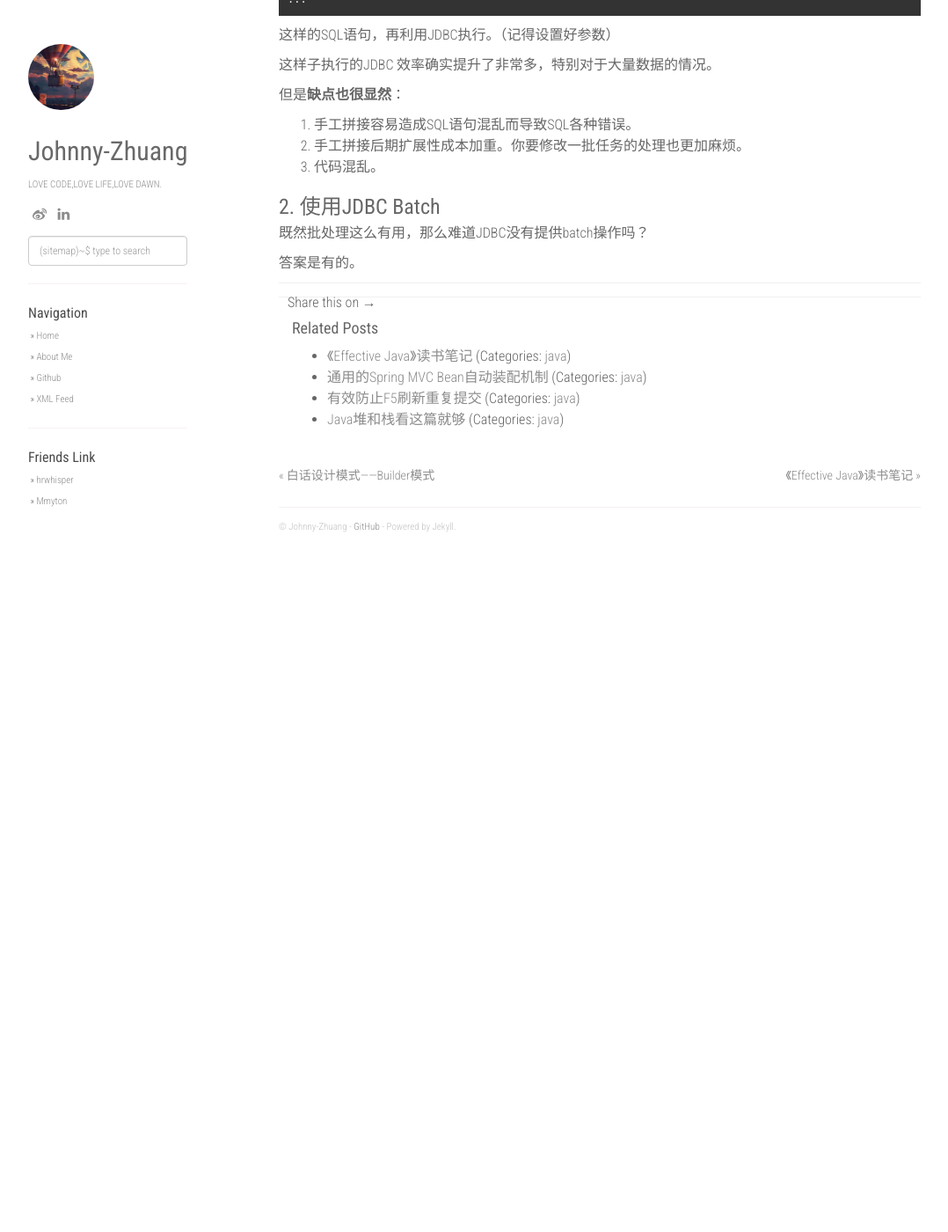
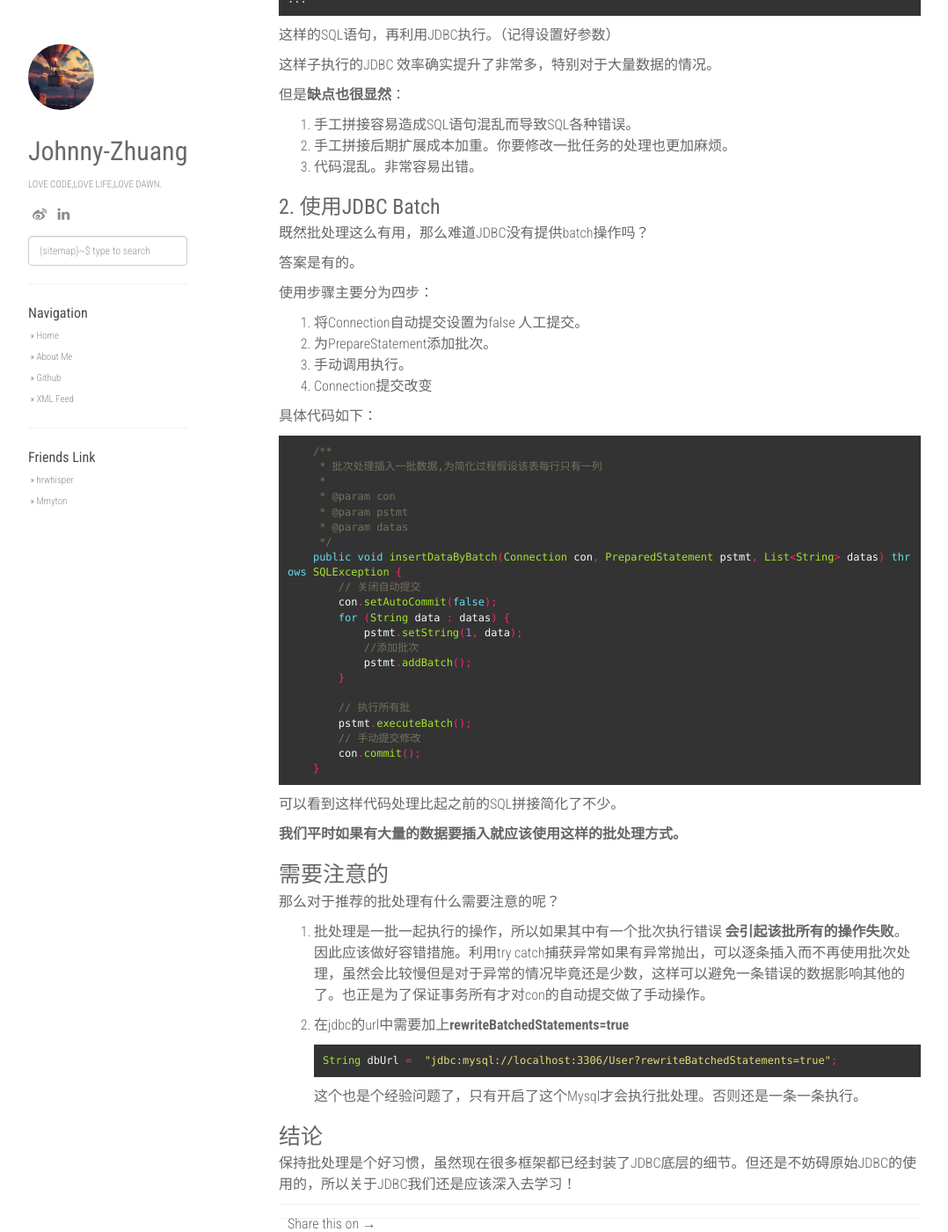
Before and after one commit to iamjohnnyzhuang/iamjohnnyzhuang.github.io, a Jekyll site: the page built from _posts/2017-01-22-JDBC优化之批处理.md, in a window 1280 px wide and 1400 px high, scrolled down 928 px. Shown: the whole window at 88% size, without its empty margins (53-1131 px from the left). Built offline with Jekyll 4.4.1, drawn with Linux system fonts in a browser that asks for light colours; nearby versions of some CDN libraries; comment, search, counter and statistics services are not loaded; before the commit the page ends 1558 px from its top, so only the background shows below that.

Commit message:
JDBC批处理完善

````diff
--- a/_posts/2017-01-22-JDBC优化之批处理.md
+++ b/_posts/2017-01-22-JDBC优化之批处理.md
@@ -63,8 +63,8 @@ INSERT INTO `goods`(`id`, `price`, `name`) VALUES (?,?,?);
 但是**缺点也很显然**：
 
 1. 手工拼接容易造成SQL语句混乱而导致SQL各种错误。
-2. 手工拼接后期扩展性成本加重。你要修改一批任务的处理也更加麻烦。
-3. 代码混乱。
+2. 手工拼接后期扩展成本加重。你要修改一批任务的处理也更加麻烦。
+3. 代码混乱。非常容易出错。
 
 
 
@@ -73,3 +73,58 @@ INSERT INTO `goods`(`id`, `price`, `name`) VALUES (?,?,?);
 既然批处理这么有用，那么难道JDBC没有提供batch操作吗？
 
 答案是有的。
+
+使用步骤主要分为四步：
+
+1. 将Connection自动提交设置为false 人工提交。
+2. 为PrepareStatement添加批次。
+3. 手动调用执行。
+4. Connection提交改变
+
+具体代码如下：
+
+``` java
+    /**
+     * 批次处理插入一批数据,为简化过程假设该表每行只有一列
+     *
+     * @param con
+     * @param pstmt
+     * @param datas
+     */
+    public void insertDataByBatch(Connection con, PreparedStatement pstmt, List<String> datas) throws SQLException {
+        // 关闭自动提交
+        con.setAutoCommit(false);
+        for (String data : datas) {
+            pstmt.setString(1, data);
+            //添加批次
+            pstmt.addBatch();
+        }
+
+        // 执行所有批
+        pstmt.executeBatch();
+        // 手动提交修改
+        con.commit();
+    }
+```
+
+可以看到这样代码处理比起之前的SQL拼接简化了不少。
+
+**我们平时如果有大量的数据要插入就应该使用这样的批处理方式。**
+
+## 需要注意的
+
+那么对于推荐的批处理有什么需要注意的呢？
+
+1. 批处理是一批一起执行的操作，所以如果其中有一个批次执行错误 **会引起该批所有的操作失败**。因此应该做好容错措施。利用try catch捕获异常如果有异常抛出，可以逐条插入而不再使用批次处理，虽然会比较慢但是对于异常的情况毕竟还是少数，这样可以避免一条错误的数据影响其他的了。也正是为了保证事务所有才对con的自动提交做了手动操作。
+
+2. 在jdbc的url中需要加上**rewriteBatchedStatements=true**
+
+   ``` java
+   String dbUrl =  "jdbc:mysql://localhost:3306/User?rewriteBatchedStatements=true";
+   ```
+
+   这个也是个经验问题了，只有开启了这个Mysql才会执行批处理。否则还是一条一条执行。
+
+## 结论
+
+保持批处理是个好习惯，虽然现在很多框架都已经封装了JDBC底层的细节。但还是不妨碍原始JDBC的使用的，所以关于JDBC我们还是应该深入去学习！
````
